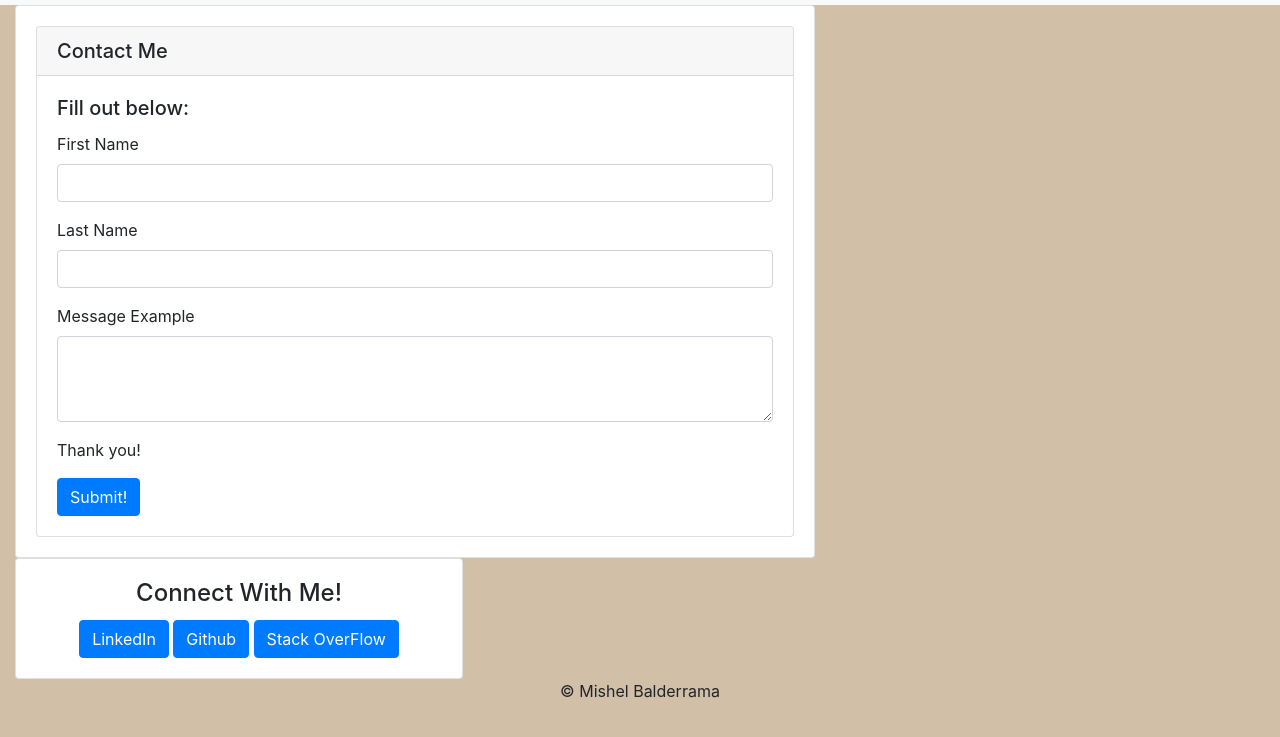
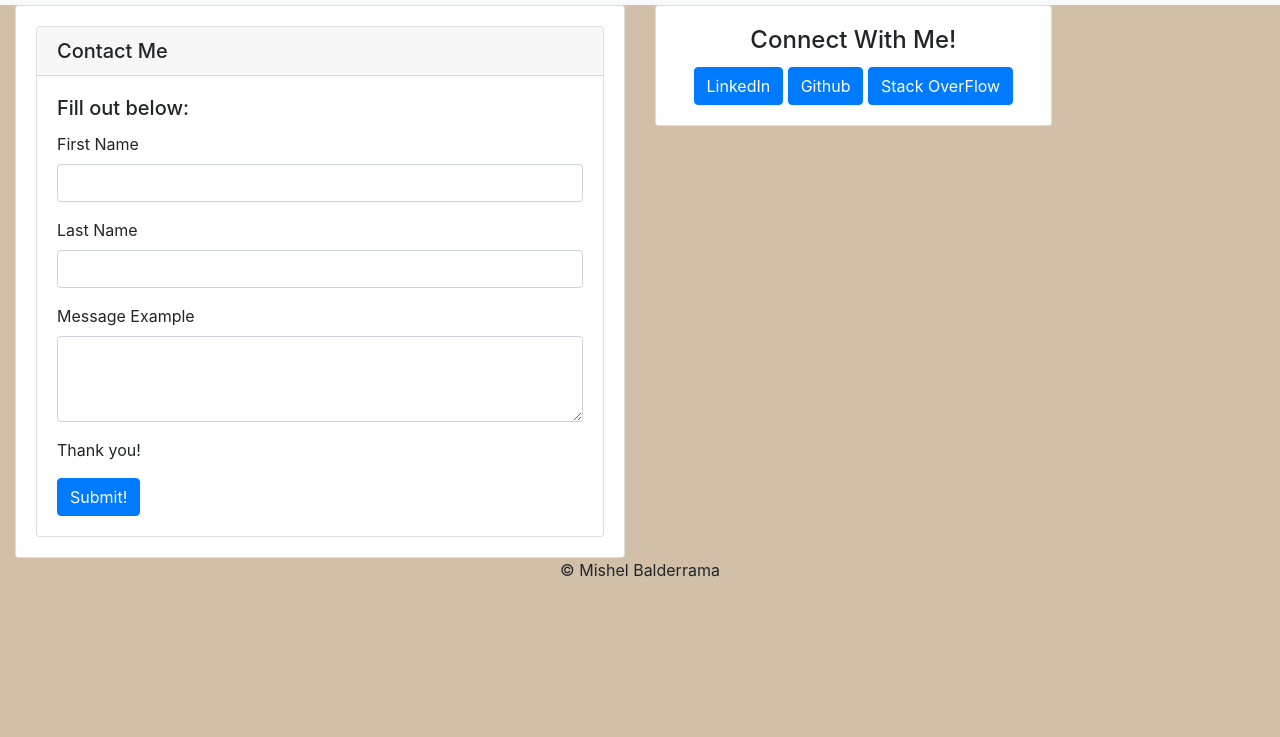
Before and after one commit to misheljb/homework2, a plain HTML site: page contact.html in a window 1280 px wide. Shown: the part 51-788 px from the top of the page. Drawn offline with nearby package versions, Linux system fonts and the light colour scheme.

Commit message:
fixed connnect box on Contact page

```diff
--- a/contact.html
+++ b/contact.html
@@ -49,14 +49,13 @@
     <section>
         <div class="container-fluid">
             <div class="row">
+
+
                 <div class="col-lg-6 col-md-8 col-sm-12 col-xs-12 float left">
-
-                    <div class="card-block padding float-left">
-                        <div class="card" style="width: 50rem;">
+                    <div class="card-block padding float-left" style="width: 100%;">
+                        <div class="card" style="width:100%">
                             <div class="card-body card-block card-text">
-
                                 <form>
-
                                     <div class="card">
                                         <h5 class="card-header">Contact Me</h5>
                                         <div class="card-body">
@@ -86,17 +85,14 @@
                                             <a href="#" class="btn btn-primary">Submit!</a>
                                         </div>
                                     </div>
-
-
                                 </form>
-
-
-
                             </div>
                         </div>
-                        <section class="col-md-4, col-sm-12, col-xs-12">
+                    </div>
+                </div>
 
-                            <div class="card sbcardsize aside" style="width: 28rem;">
+                <section class="col-md-4 col-sm-12 col-xs-12">
+                    <div class="card sbcardsize aside">
                         <div class="card-body card-block" style="text-align: center;">
                             <h4 class="card-title">Connect With Me!</h4>
 
@@ -108,15 +104,12 @@
                             <input class="btn btn-primary" href="https://stackoverflow.com/" type="button"
                                 value="Stack OverFlow">
 
-
-
                         </div>
                     </div>
                 </section>
 
-                    </div>
 
-                </div>
+
             </div>
         </div>
 
```
Lines whose indentation alone changed are shown as unchanged.
